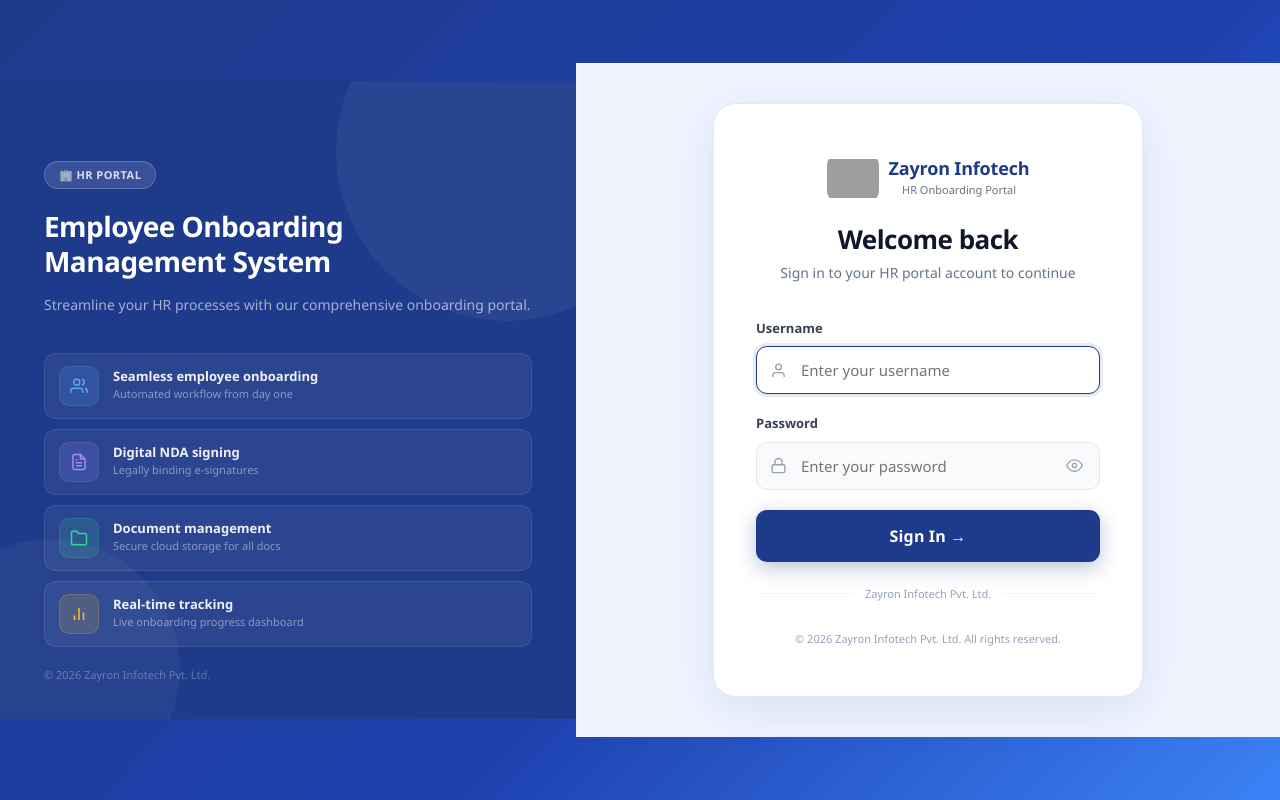
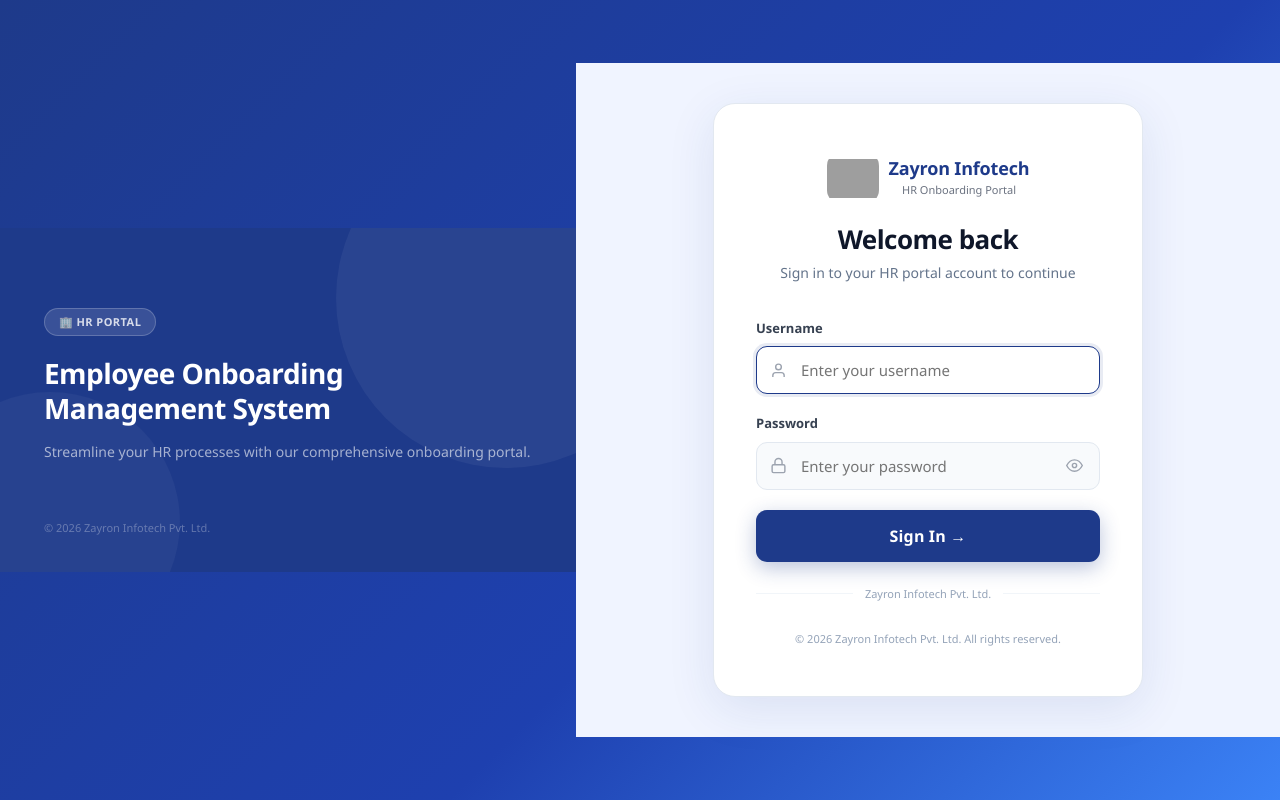
Before and after one commit to zayroninfotech/Zayron-Welcome-Portal, a React (Vite) app: page /login in a window 1280 px wide. Built offline with nearby package versions, Linux system fonts and the light colour scheme; grey boxes are pictures that could not be loaded.

Commit message:
Remove feature cards from login left panel

```diff
--- a/src/pages/Login.jsx
+++ b/src/pages/Login.jsx
@@ -438,19 +438,6 @@
             <div className="left-tag">🏢 HR Portal</div>
             <h2 className="left-heading">Employee Onboarding<br />Management System</h2>
             <p className="left-sub">Streamline your HR processes with our comprehensive onboarding portal.</p>
-            <div className="feature-list">
-              {features.map(f => (
-                <div key={f.label} className="feature-item">
-                  <div className="feature-icon" style={{ background: f.bg, color: f.color, border: `1px solid ${f.color}30` }}>
-                    {f.icon}
-                  </div>
-                  <div className="feature-text">
-                    <div className="feature-label">{f.label}</div>
-                    <div className="feature-desc">{f.desc}</div>
-                  </div>
-                </div>
-              ))}
-            </div>
           </div>
 
           <p className="left-footer">© 2026 Zayron Infotech Pvt. Ltd.</p>
```
